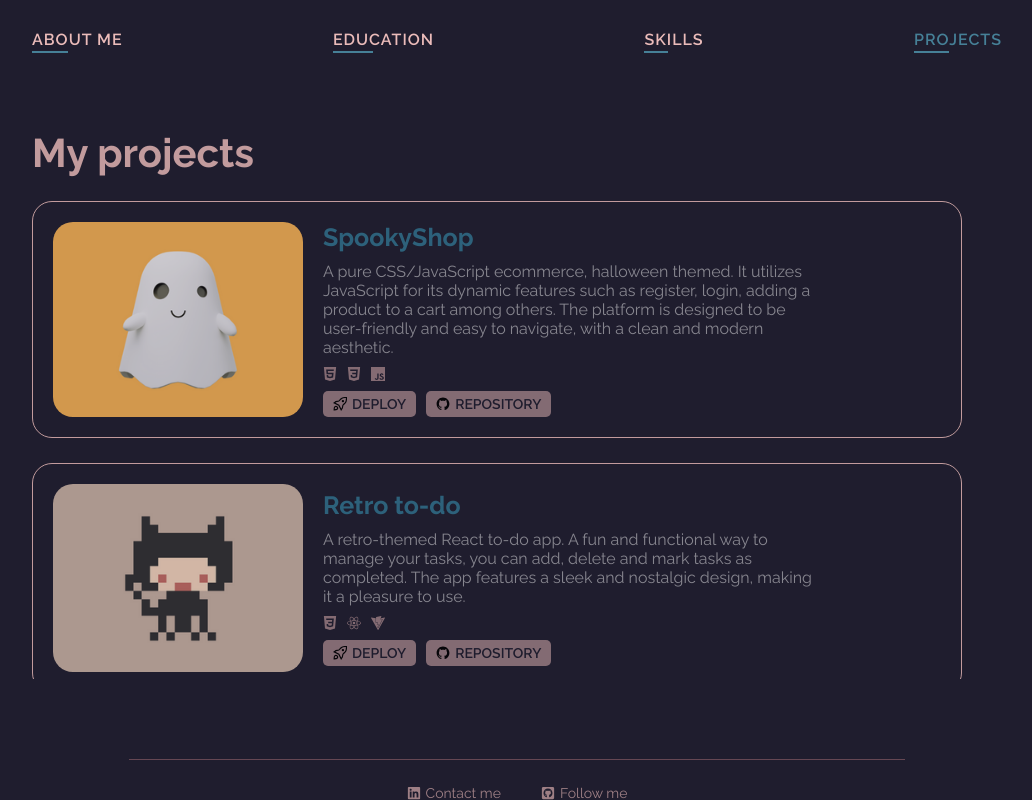
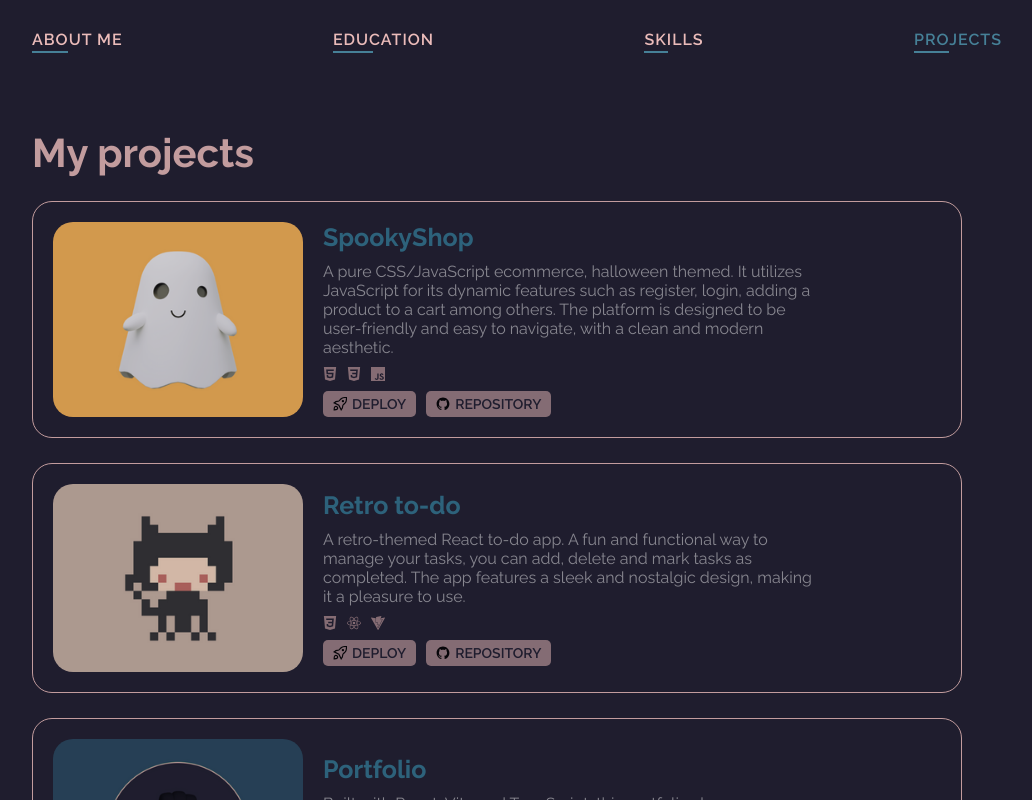
Before and after one commit to LucaCuello/MyPortfolio, a React (Vite) app: page /projects in a window 1280 px wide. Shown: the top 800 px of the page, without its empty margins (123-1155 px from the left). Built offline with nearby package versions, Linux system fonts and the light colour scheme.

Commit message:
Removed fixed heigth on Education/Projects section Removed fixed heigth and scroll in both sections for a better UI experience

```diff
--- a/src/components/views/education/Education.css
+++ b/src/components/views/education/Education.css
@@ -1,7 +1,6 @@
 .education-container {
   width: 100%;
   display: flex;
-  height: 550px;
   flex-direction: column;
   gap: 25px;
 }
@@ -10,7 +9,5 @@
   display: flex;
   flex-direction: column;
   gap: 20px;
-  overflow: hidden;
-  overflow-y: scroll;
   padding-right: 20px;
 }
--- a/src/components/views/projects/Projects.css
+++ b/src/components/views/projects/Projects.css
@@ -1,9 +1,6 @@
 .projects-container {
   width: 100%;
   display: flex;
-  height: 550px;
-  overflow: hidden;
-  overflow-y: scroll;
   flex-direction: column;
   gap: 25px;
   padding-right: 20px;
```
